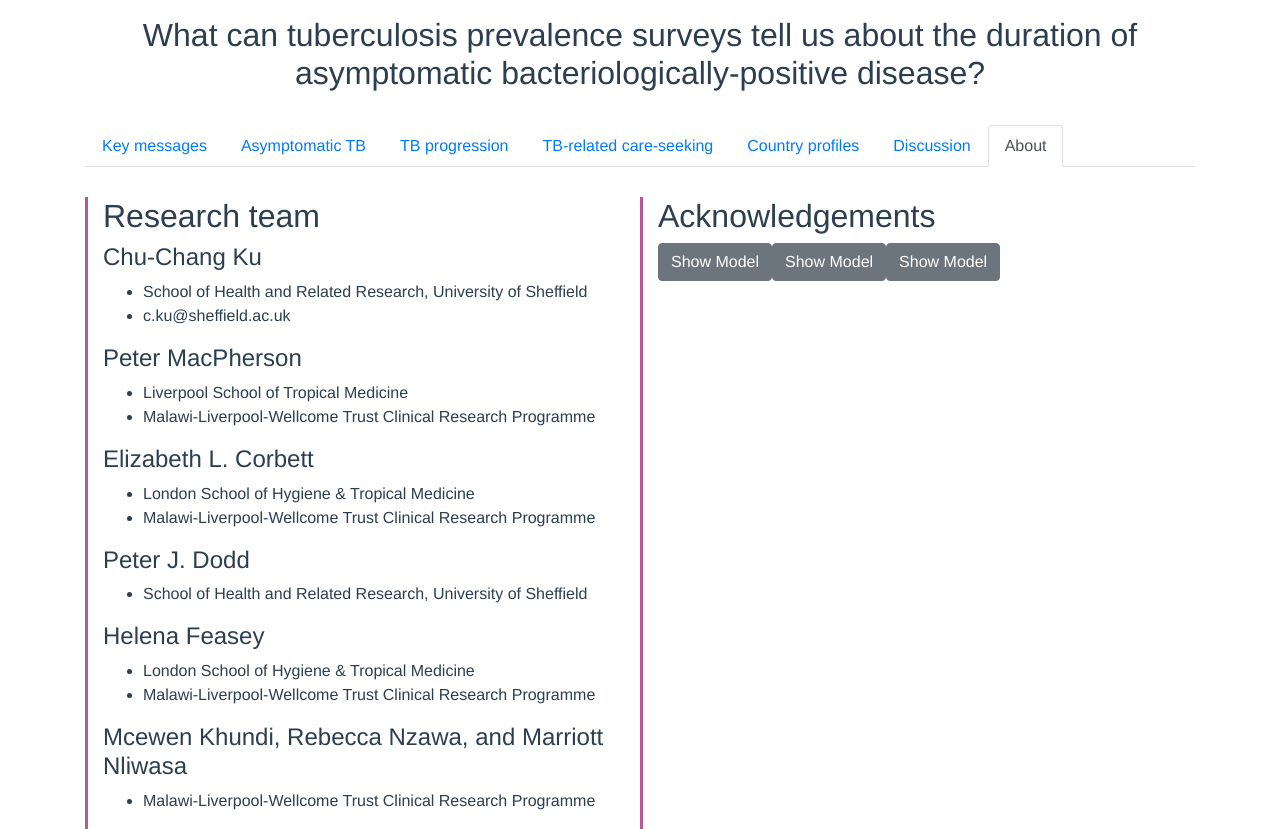
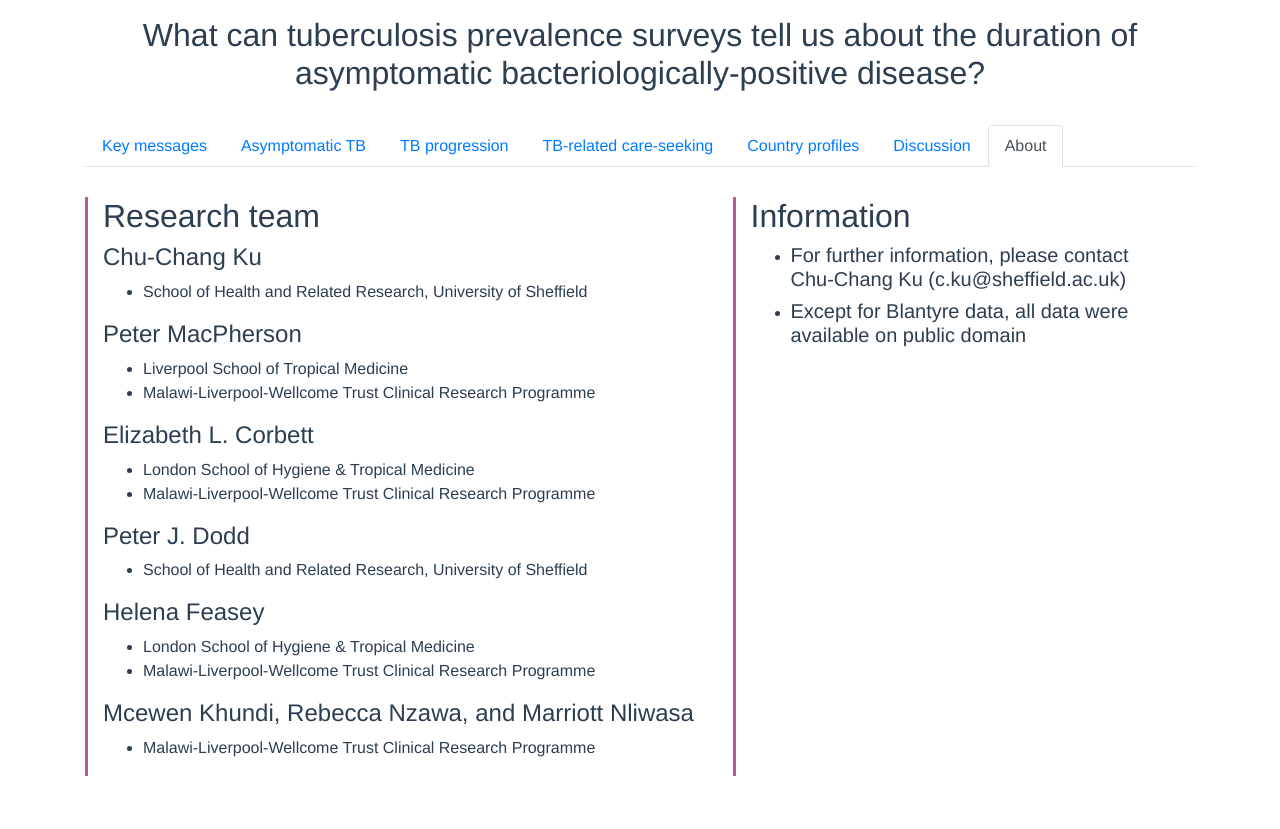
Before and after one commit to TimeWz667/AsymTB-demo, a Vue app: page /#/about in a window 1280 px wide. After the commit the page ends 800 px from the top, so only its background shows below. Built offline with nearby package versions, Linux system fonts and the light colour scheme; what vue-simple-markdown would draw is missing.

Commit message:
Update contact information

```diff
--- a/src/App.vue
+++ b/src/App.vue
@@ -14,6 +14,9 @@
     </b-modal>
     <b-modal id="model3" size="lg">
       <iframe src="https://timewz667.github.io/AsymTB/Model3.html" frameborder="0"></iframe>
+    </b-modal>
+    <b-modal id="data" size="lg">
+      <iframe src="https://timewz667.github.io/AsymTB/DataSource.html" frameborder="0"></iframe>
     </b-modal>
   </div>
 </template>
--- a/src/items/authors.json
+++ b/src/items/authors.json
@@ -1,8 +1,7 @@
 [{
     "Name": "Chu-Chang Ku",
     "Items": [
-        "School of Health and Related Research, University of Sheffield",
-        "c.ku@sheffield.ac.uk"
+        "School of Health and Related Research, University of Sheffield"
     ]
 },
 {
--- a/src/router/index.js
+++ b/src/router/index.js
@@ -36,7 +36,9 @@ const routes = [
       {
         path: "country",
         name: "CountryProfiles",
-        component: () => import("@/views/Country.vue")
+        //redirect: { name: "Upcoming" },
+        //component: () => import("@/views/Country.vue"),
+        component: () => import("@/views/Upcoming.vue")
       },
       {
         path: "discussion",
--- a/src/views/About.vue
+++ b/src/views/About.vue
@@ -2,7 +2,7 @@
   <div class="about">
     <b-container>
       <b-row align="start">
-        <b-col cols="6" md="6" style="border-left-style: solid; border-left-color: #b95893;">
+        <b-col cols="7" md="7" style="border-left-style: solid; border-left-color: #b95893;">
           <h2>Research team</h2>
           <div v-for="author in authors" :key="author.Name">
             <h4>{{ author.Name }}</h4>
@@ -11,12 +11,14 @@
             </ul>
           </div>
         </b-col>
-        <b-col cols="6" md="6" style="border-left-style: solid; border-left-color: #b95893;">
-          <h2>Acknowledgements</h2>
+        <b-col cols="5" md="5" style="border-left-style: solid; border-left-color: #b95893;">
+          <h2>Information</h2>
+          <ul>
+            <li><h5>For further information, please contact <br>Chu-Chang Ku (c.ku@sheffield.ac.uk)</h5></li>
+            <li><h5>Except for Blantyre data, all data were available on public domain</h5></li>
+          </ul>
 
-          <b-button v-b-modal.model1>Show Model</b-button>
-          <b-button v-b-modal.model2>Show Model</b-button>
-          <b-button v-b-modal.model3>Show Model</b-button>
+
         </b-col>
       </b-row>
     </b-container>
--- a/src/views/Care.vue
+++ b/src/views/Care.vue
@@ -11,7 +11,7 @@
                 <li>the presence of care-seeking intentions</li>
                 <li>case-detection</li>
               </ul>
-              <p class="card-text">After considering asymptomatic TB and background deaths, our incidence estimates were higher than WHO estimates</p>
+<!--              <p class="card-text">After considering asymptomatic TB and background deaths, our incidence estimates were higher than WHO estimates</p>-->
               <p class="card-text">We also consider treatment outcomes after case-detection</p>
             </div>
             <br>
@@ -28,11 +28,11 @@
                 <img src="@/assets/care_TTE.png" alt="asym_TTE">
               </template>
             </vueper-slide>
-            <vueper-slide>
+            <!--<vueper-slide>
               <template v-slot:content>
                 <img src="@/assets/care_inc.png" alt="care_inc">
               </template>
-            </vueper-slide>
+            </vueper-slide>-->
             <vueper-slide>
               <template v-slot:content>
                 <img src="@/assets/care_MWI.png" alt="care_MWI">
--- a/src/views/Discussion.vue
+++ b/src/views/Discussion.vue
@@ -1,6 +1,7 @@
 <template>
   <div class="accordion" role="tablist">
     <h3>Questions</h3>
+    <h5>Please let me know if you have any questions (Chu-Chang Ku by c.ku@sheffield.ac.uk). <br>We will update the list daily during the Union conference as possible</h5>
     <b-card no-body class="mb-1" v-for="(qa, index) in items" :key="index">
       <b-card-header header-tag="header" class="p-1" role="tab">
         <b-button block v-b-toggle="'accordion-' + index" variant="info" style="text-align: left">{{ qa.Q }}</b-button>
--- a/src/views/Upcoming.vue
+++ b/src/views/Upcoming.vue
@@ -1,7 +1,7 @@
 <template>
   <div class="I404">
     <h3></h3><br>
-    <h2>21-24 October 2020</h2>
+    <h2>Upcoming</h2>
   </div>
 </template>
 
```
